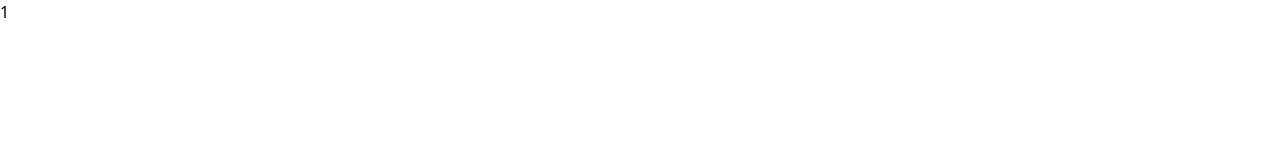
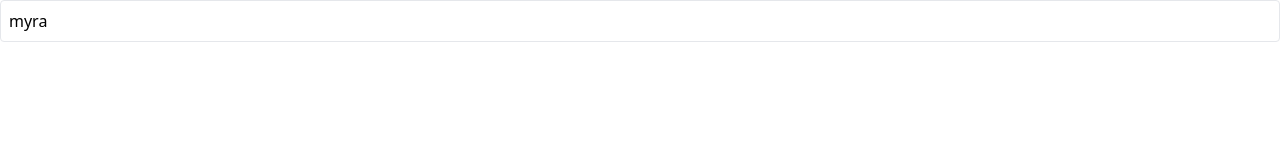
Before and after one commit to miguelkubrusly/users-albums-app, a React (Create React App) app: page / in a window 1280 px wide. Shown: the top 160 px of the page. Built offline with nearby package versions, Linux system fonts and the light colour scheme; data requests are answered from the project's data file.

Commit message:
feat(users): add rendered list

```diff
--- a/src/components/UserList.tsx
+++ b/src/components/UserList.tsx
@@ -15,6 +15,14 @@
     return state.users;
   });
 
+  const renderedUsers = data.map((user) => (
+    <div key={user.id} className="mb-2 border rounded">
+      <div className="flex p-2 justify-between items-center cursor-pointer">
+        {user.name}
+      </div>
+    </div>
+  ));
+
   useEffect(() => {
     dispatch(fetchUsers());
   }, [dispatch]);
@@ -25,7 +33,7 @@
   if (error) {
     return <div>Error fetching data...</div>;
   }
-  return <div>{data.length}</div>;
+  return <div>{renderedUsers}</div>;
 }
 
 export default UserList;
```
